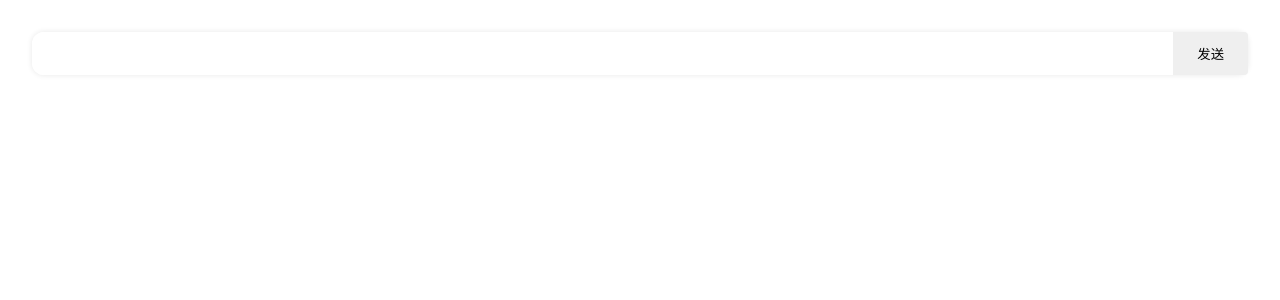
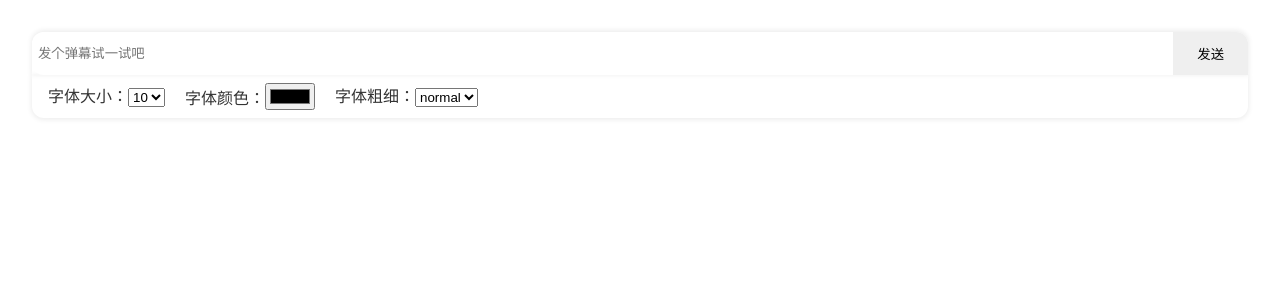
Before and after one commit to Jealh-h/desktop-barrage, a React (Vite) app: page / in a window 1280 px wide. Shown: the top 300 px of the page. Built offline with nearby package versions, Linux system fonts and the light colour scheme.

Commit message:
feat: 增加样式配置

```diff
--- a/src/pages/main/index.module.css
+++ b/src/pages/main/index.module.css
@@ -1,14 +1,14 @@
 .title {
   color: #333;
-  font-size: 24px;
+  /* font-size: 24px; */
   padding: 2rem;
 }
 
 .compactWrapper {
   margin: 0 auto;
   display: flex;
-  border-radius: 12px;
-  box-shadow: 0 0 5px 1px #eee;
+  border-radius: 12px 12px 0 0;
+  box-shadow: 0 -1px 5px 1px #eee;
 }
 
 /* 输入框样式=================================== */
@@ -17,6 +17,7 @@
   border: none;
   padding: 4px 6px;
   border-radius: 12px 0 0 12px;
+  overflow: hidden;
 }
 
 .input:focus {
@@ -34,9 +35,27 @@
   /* margin-left: 20px; */
   border: none;
   padding: 12px 24px;
-  border-radius: 0 4px 4px 0;
+  border-radius: 0 12px 0 0;
 }
 
 .btn:active {
   background-color: #ddd;
 }
+
+/* 样式设置 */
+
+.styleConfigWrapper {
+  padding: 8px 16px;
+  border-radius: 0 0 12px 12px;
+  box-shadow: 0 1px 5px 1px #eee;
+}
+
+.formWrapper {
+  display: flex;
+  flex-wrap: wrap;
+}
+
+.formItem {
+  margin-right: 20px;
+  flex-shrink: 0;
+}
--- a/src/pages/main/index.tsx
+++ b/src/pages/main/index.tsx
@@ -5,6 +5,9 @@ import {
   IPC_EVENT_CHANNEL_NAME,
   MAIN_THREAD_FORWARD_EVENT,
 } from "../../constants";
+
+const fontSizeOption = [10, 12, 14, 16, 18, 20, 22, 24, 26, 28, 30, 32, 34, 36];
+const fontWeightOption = ["normal", "bold", "bolder"];
 
 export const Main = () => {
   const [inputValue, setInputValue] = React.useState("");
@@ -24,11 +27,40 @@ export const Main = () => {
   return (
     <div className={styles.title}>
       <div className={styles.compactWrapper}>
-        <input ref={inputRef} className={styles.input} type="text" />
+        <input
+          ref={inputRef}
+          className={styles.input}
+          placeholder="发个弹幕试一试吧"
+          type="text"
+        />
         <button className={styles.btn} onMouseUp={sendAddBarrageEvent}>
           发送
         </button>
       </div>
+      <div className={styles.styleConfigWrapper}>
+        <form action="" className={styles.formWrapper}>
+          <div className={styles.formItem}>
+            <label htmlFor="fontSize">字体大小：</label>
+            <select name="fontSize">
+              {fontSizeOption.map((size) => {
+                return <option value={size}>{size}</option>;
+              })}
+            </select>
+          </div>
+          <div className={styles.formItem}>
+            <label htmlFor="color">字体颜色：</label>
+            <input name="color" type="color" />
+          </div>
+          <div className={styles.formItem}>
+            <label htmlFor="fontWeight">字体粗细：</label>
+            <select name="fontWeight">
+              {fontWeightOption.map((fontWeight) => {
+                return <option value={fontWeight}>{fontWeight}</option>;
+              })}
+            </select>
+          </div>
+        </form>
+      </div>
     </div>
   );
 };
```
